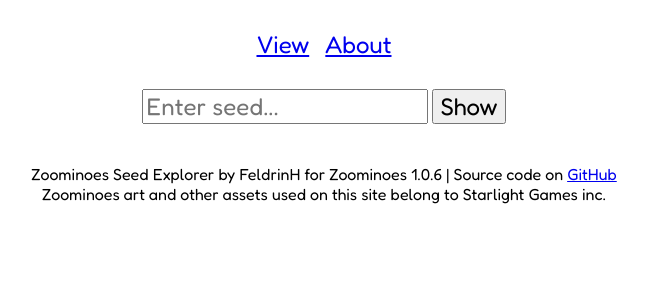
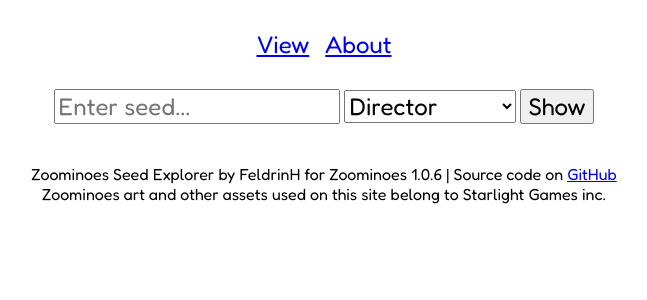
Before and after one commit to FeldrinH/zoominoes-seed-explorer, a SvelteKit app: page / in a window 1280 px wide. Shown: the top 300 px of the page, without its empty margins (316-963 px from the left). Built offline with nearby package versions, Linux system fonts and the light colour scheme.

Commit message:
Add difficulty selector and clean up unused code

```diff
--- a/src/game/EntityPool.ts
+++ b/src/game/EntityPool.ts
@@ -1,6 +1,13 @@
 import { getDataForType } from "./data";
-import { ENTITY_TYPE_VALUES, EntityType, Rarity, RARITY_VALUES, type Entity, type EntityData, type Tile, type TileData } from "./Entity";
+import { EntityType, Rarity, RARITY_VALUES, type DifficultyData, type Entity, type EntityData, type Tile, type TileData } from "./Entity";
 import { RandomGroup, type RandomManager } from "./RandomManager";
+
+// We use name as ID for aesthetic reasons. The ID shows up in query parameters.
+export const DIFFICULTIES: DifficultyData[] = getDataForType(EntityType.Difficulty)
+    .map(({ id, name, ...rest }) => ({ id: name.toLowerCase(), name, ...rest }));
+
+export const MIN_DIFFICULTY: DifficultyData = DIFFICULTIES[0];
+export const MAX_DIFFICULTY: DifficultyData = DIFFICULTIES[DIFFICULTIES.length - 1];
 
 // Based on EntityPool from decompiled Zoominoes source code
 
@@ -121,12 +128,9 @@
 export class EntityPool {
 	dataByTypeAndRarity: Map<EntityType, Map<Rarity, EntityData[]>>;
 
-	luckyMythica: boolean = false;
-    onlyMythicTiles: boolean = false;
-
 	constructor() {
 		this.dataByTypeAndRarity = new Map();
-		for (const value2 of ENTITY_TYPE_VALUES) {
+		for (const value2 of [EntityType.Tile, EntityType.Treasure, EntityType.Spell, EntityType.Level]) {
 			this.dataByTypeAndRarity.set(value2, new Map());
 			for (const value3 of RARITY_VALUES) {
 				this.dataByTypeAndRarity.get(value2)!.set(value3, []);
@@ -194,7 +198,7 @@
 			bannedDatas = [];
 		}
 		if (entityType == EntityType.Tile) {
-			const rarity = !this.onlyMythicTiles ? this.rollRarity(level, entityType, rng, rngGroup) : Rarity.Mythical;
+			const rarity = this.rollRarity(level, entityType, rng, rngGroup);
 			return this.rollUniquesByRarity(entityType, rarity, count, rng, rngGroup, bannedDatas);
 		}
 		const list = [];
@@ -210,17 +214,7 @@
 	}
 
 	rollRarity(level: number, entityType: EntityType, rng: RandomManager, rngGroup: RandomGroup): Rarity {
-		level = Math.min(Math.max(level, 0), 27);
-		if (this.luckyMythica && entityType == EntityType.Tile) {
-			const rarity = this.#rollRarity(level, entityType, rng, rngGroup);
-			if (rarity == Rarity.Mythical) {
-				return rarity;
-			}
-		}
-		return this.#rollRarity(level, entityType, rng, rngGroup);
-	}
-
-	#rollRarity(level: number, entityType: EntityType, rng: RandomManager, rngGroup: RandomGroup): Rarity {
+        level = Math.min(Math.max(level, 0), 27);
 		let num = rng.next(0, 100, rngGroup);
 		for (const key of oddsByTypeAndRarityAndLevel.get(entityType)!.keys()) {
 			const num2 = oddsByTypeAndRarityAndLevel.get(entityType)!.get(key)![level];
--- a/src/game/data.ts
+++ b/src/game/data.ts
@@ -17,6 +17,6 @@
         case EntityType.Difficulty:
             return data['DifficultyData'];
         default:
-            return [];
+            throw new Error(`No data for type ${type}`);
     }
 }
--- a/src/game/roll.ts
+++ b/src/game/roll.ts
@@ -30,7 +30,7 @@
 export function rollRewards(entityPool: EntityPool, randomManager: RandomManager, level: number, addSpell: boolean = true): Entity[] {
     const list: Entity[] = [];
     const list2: EntityData[] = [];
-    const rarity = !entityPool.onlyMythicTiles ? entityPool.rollRarity(level, EntityType.Tile, randomManager, RandomGroup.Rewards) : Rarity.Mythical;
+    const rarity = entityPool.rollRarity(level, EntityType.Tile, randomManager, RandomGroup.Rewards);
     // TODO: Support color and type incense rewards?
     const num = 3;
     if (num > 0) {
--- a/src/lib/storage.ts
+++ b/src/lib/storage.ts
@@ -1,17 +1,12 @@
 import { onDestroy } from "svelte";
 
-export function getQueryParam(key: string): string {
-    const params = new URLSearchParams(window.location.search);
-    return params.get(key) ?? '';
+export function getQueryParams(): URLSearchParams {
+    return new URLSearchParams(window.location.search);
 }
 
-export function setQueryParam(key: string, value: string) {
+export function setQueryParams(...params: [string, string][]) {
     const url = new URL(window.location.href);
-    if (value == '') {
-        url.searchParams.delete(key);
-    } else {
-        url.searchParams.set(key, value);
-    }
+    url.search = new URLSearchParams(params).toString();
     history.replaceState(history.state, '', url);
 }
 
--- a/src/routes/+layout.svelte
+++ b/src/routes/+layout.svelte
@@ -46,8 +46,4 @@
         margin: 0;
         font-family: 'Fredoka', sans-serif;
     }
-
-    :global(input, button) {
-        font-family: 'Fredoka', sans-serif;
-    }
 </style>
--- a/src/routes/+page.svelte
+++ b/src/routes/+page.svelte
@@ -1,33 +1,36 @@
 <script lang="ts">
-    import { getDataForType } from "@/game/data";
-    import { EntityType, type Entity, type Level } from "@/game/Entity";
-    import { EntityPool } from "@/game/EntityPool";
+    import { type Entity, type Level } from "@/game/Entity";
+    import { DIFFICULTIES, EntityPool, MAX_DIFFICULTY } from "@/game/EntityPool";
     import { RandomManager } from "@/game/RandomManager";
     import { isShop, rollLevels, rollRewards, rollShop } from "@/game/roll";
     import DayIcon from "@/lib/DayIcon.svelte";
     import EntityIcon from "@/lib/EntityIcon.svelte";
-    import { getQueryParam, setQueryParam } from "@/lib/storage";
+    import { getQueryParams, setQueryParams } from "@/lib/storage";
 
     interface Day {
         level: Level;
         rewards: Entity[];
     }
 
-    let seed = $state(getQueryParam('seed'));
+    const params = getQueryParams();
+
+    let seed = $state(params.get('seed') || '');
+    let difficulty = $state(params.get('difficulty') || MAX_DIFFICULTY.id)
+
     let days: Day[] = $state([]);
-
-    // TODO: Add input to choose difficulty.
-    const difficultyData = getDataForType(EntityType.Difficulty)[0];
 
     show();
 
     function show() {
-        setQueryParam('seed', seed);
-
         days = [];
 
-        if (seed === '') return;
+        if (seed === '') {
+            setQueryParams();
+            return;
+        }
+        setQueryParams(['seed', seed], ['difficulty', difficulty]);
 
+        const difficultyData = DIFFICULTIES.find(v => v.id === difficulty)!;
         const entityPool = new EntityPool();
         const randomManager = new RandomManager(seed);
 
@@ -48,6 +51,11 @@
 <main>
     <form onsubmit={e => e.preventDefault()}>
         <input type="text" placeholder="Enter seed..." bind:value={seed}>
+        <select placeholder="TERE LIST" bind:value={difficulty}>
+            {#each DIFFICULTIES as difficulty}
+                <option value={difficulty.id}>{difficulty.name}</option>
+            {/each}
+        </select>
         <button onclick={show}>Show</button>
     </form>
 
@@ -71,7 +79,8 @@
         margin: 0 auto;
     }
 
-    input, button {
+    input, button, select {
+        font-family: 'Fredoka', sans-serif;
         font-size: 1.5rem;
     }
 
```
